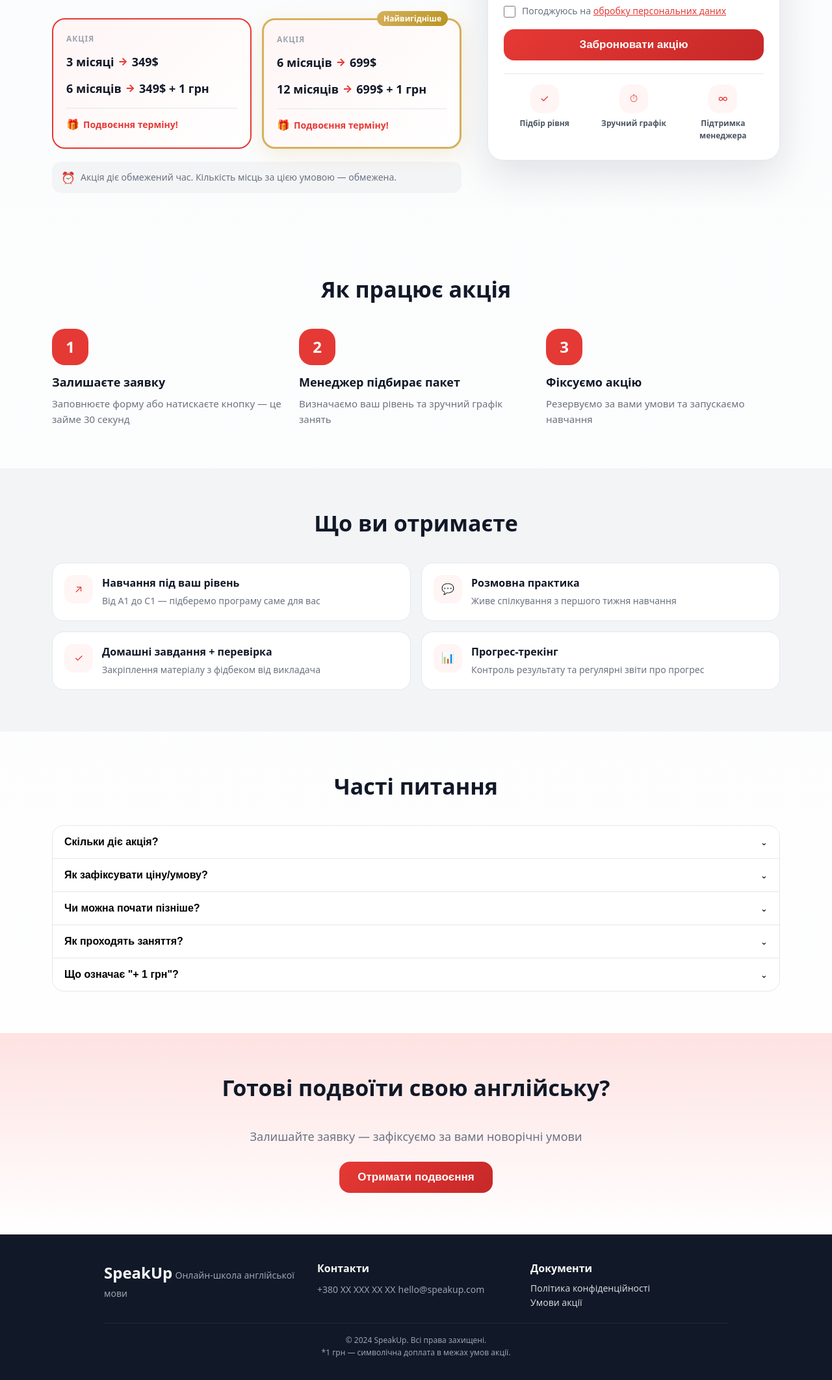
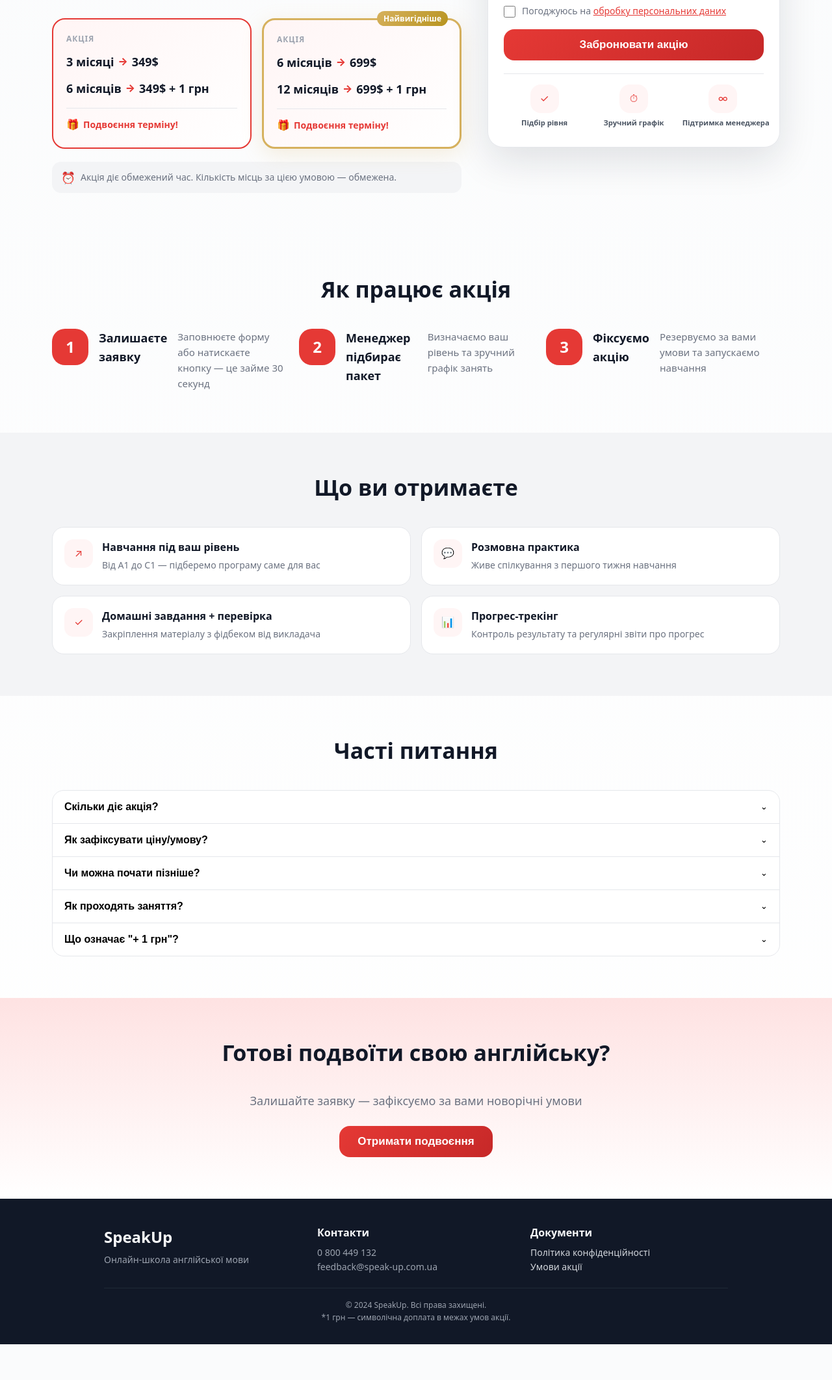
Before and after one commit to Sophie-sd/SpeakUp, a Django app: template templates/main/advertising.html in a window 1280 px wide. Shown: the part 406-2530 px from the top of the page at 65% size. After the commit the page ends 2475 px from the top, so only its background shows below. Run offline with Django 5.2, Linux system fonts and the light colour scheme; the template is opened without the code that fills it: most values are stand-ins (such as "Sample title", 1, 10 or a date in 2020).

Commit message:
Сторінка реклами

```diff
--- a/static/css/advertising.css
+++ b/static/css/advertising.css
@@ -507,9 +507,13 @@
 }
 
 .landing-trust__text {
-  font-size: 0.75rem;
+  font-size: 0.7rem;
   font-weight: 600;
   color: #4b5563;
+  white-space: nowrap;
+  -webkit-hyphens: none;
+  hyphens: none;
+  word-break: keep-all;
 }
 
 .steps {
@@ -520,6 +524,13 @@
 
 .step-card {
   position: relative;
+  display: -webkit-flex;
+  display: flex;
+  -webkit-flex-direction: row;
+  flex-direction: row;
+  gap: 16px;
+  -webkit-align-items: flex-start;
+  align-items: flex-start;
 }
 
 .step-card__number {
@@ -530,10 +541,14 @@
   color: #ffffff;
   font-size: 1.5rem;
   font-weight: 700;
+  display: -webkit-flex;
   display: flex;
+  -webkit-align-items: center;
   align-items: center;
+  -webkit-justify-content: center;
   justify-content: center;
-  margin-bottom: 12px;
+  -webkit-flex-shrink: 0;
+  flex-shrink: 0;
 }
 
 .step-card__title {
@@ -720,6 +735,12 @@
   gap: 24px;
 }
 
+.landing-footer__brand {
+  display: flex;
+  flex-direction: column;
+  gap: 4px;
+}
+
 .landing-footer__logo {
   font-size: 1.5rem;
   font-weight: 700;
@@ -728,6 +749,7 @@
 .landing-footer__text {
   font-size: 0.875rem;
   color: #9ca3af;
+  display: block;
 }
 
 .landing-footer__label {
@@ -816,3 +838,24 @@
     grid-template-columns: minmax(0, 1fr);
   }
 }
+
+/* iOS Safari специфічні фікси для сумісності */
+@supports (-webkit-touch-callout: none) {
+  .step-card {
+    /* Забезпечує правильну роботу flexbox gap на iOS Safari */
+    -webkit-box-align: start;
+    -webkit-box-orient: horizontal;
+  }
+
+  .step-card__number {
+    -webkit-box-flex: 0;
+    -webkit-box-align: center;
+    -webkit-box-pack: center;
+  }
+
+  .landing-trust__text {
+    /* Запобігає несподіваним переносам на iOS Safari */
+    -webkit-text-size-adjust: 100%;
+    text-size-adjust: 100%;
+  }
+}
--- a/static/js/main.js
+++ b/static/js/main.js
@@ -5,14 +5,10 @@
 import { VideoRotationManager } from './video-rotation.js';
 import { AccordionManager } from './accordion.js';
 import { TestManager } from './test-manager.js';
-import { ThemeToggle } from './theme-toggle.js';
 import { ModalManager } from './modal-manager.js';
 import { BurgerMenu } from './burger-menu.js';
 
 document.addEventListener('DOMContentLoaded', () => {
-  // Ініціалізація перемикача теми
-  new ThemeToggle();
-
   // Ініціалізація відео ротації
   new VideoRotationManager();
 
--- a/templates/base.html
+++ b/templates/base.html
@@ -146,28 +146,6 @@
     {% endif %}
     {% endblock %}
 
-    <!-- Theme Toggle -->
-    <div class="theme-toggle">
-        <button class="theme-toggle__button" aria-label="{% trans 'Перемкнути тему' %}" type="button">
-            <span class="theme-toggle__icon">
-                <svg class="theme-toggle__icon-sun" width="20" height="20" viewBox="0 0 24 24" fill="none" stroke="currentColor" stroke-width="2" stroke-linecap="round" stroke-linejoin="round">
-                    <circle cx="12" cy="12" r="5"></circle>
-                    <line x1="12" y1="1" x2="12" y2="3"></line>
-                    <line x1="12" y1="21" x2="12" y2="23"></line>
-                    <line x1="4.22" y1="4.22" x2="5.64" y2="5.64"></line>
-                    <line x1="18.36" y1="18.36" x2="19.78" y2="19.78"></line>
-                    <line x1="1" y1="12" x2="3" y2="12"></line>
-                    <line x1="21" y1="12" x2="23" y2="12"></line>
-                    <line x1="4.22" y1="19.78" x2="5.64" y2="18.36"></line>
-                    <line x1="18.36" y1="5.64" x2="19.78" y2="4.22"></line>
-                </svg>
-                <svg class="theme-toggle__icon-moon" width="20" height="20" viewBox="0 0 24 24" fill="none" stroke="currentColor" stroke-width="2" stroke-linecap="round" stroke-linejoin="round">
-                    <path d="M21 12.79A9 9 0 1 1 11.21 3 7 7 0 0 0 21 12.79z"></path>
-                </svg>
-            </span>
-        </button>
-    </div>
-
     {% block content %}{% endblock %}
 
     <!-- JS -->
--- a/templates/main/advertising.html
+++ b/templates/main/advertising.html
@@ -344,8 +344,8 @@
                 </div>
                 <div class="landing-footer__contacts">
                     <span class="landing-footer__label">Контакти</span>
-                    <span class="landing-footer__text">+380 XX XXX XX XX</span>
-                    <span class="landing-footer__text">hello@speakup.com</span>
+                    <span class="landing-footer__text">0 800 449 132</span>
+                    <span class="landing-footer__text">feedback@speak-up.com.ua</span>
                 </div>
                 <div class="landing-footer__links">
                     <span class="landing-footer__label">Документи</span>
```
